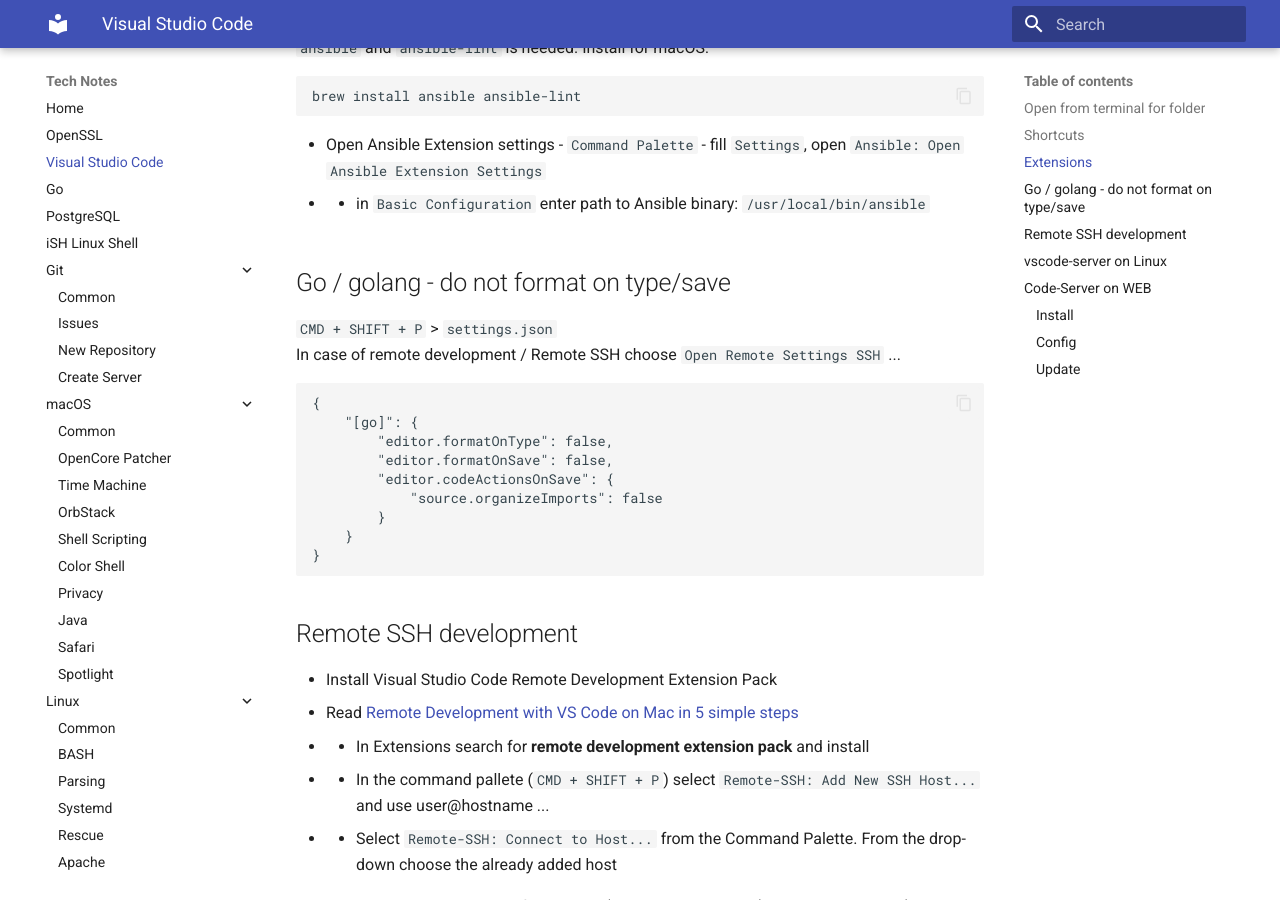
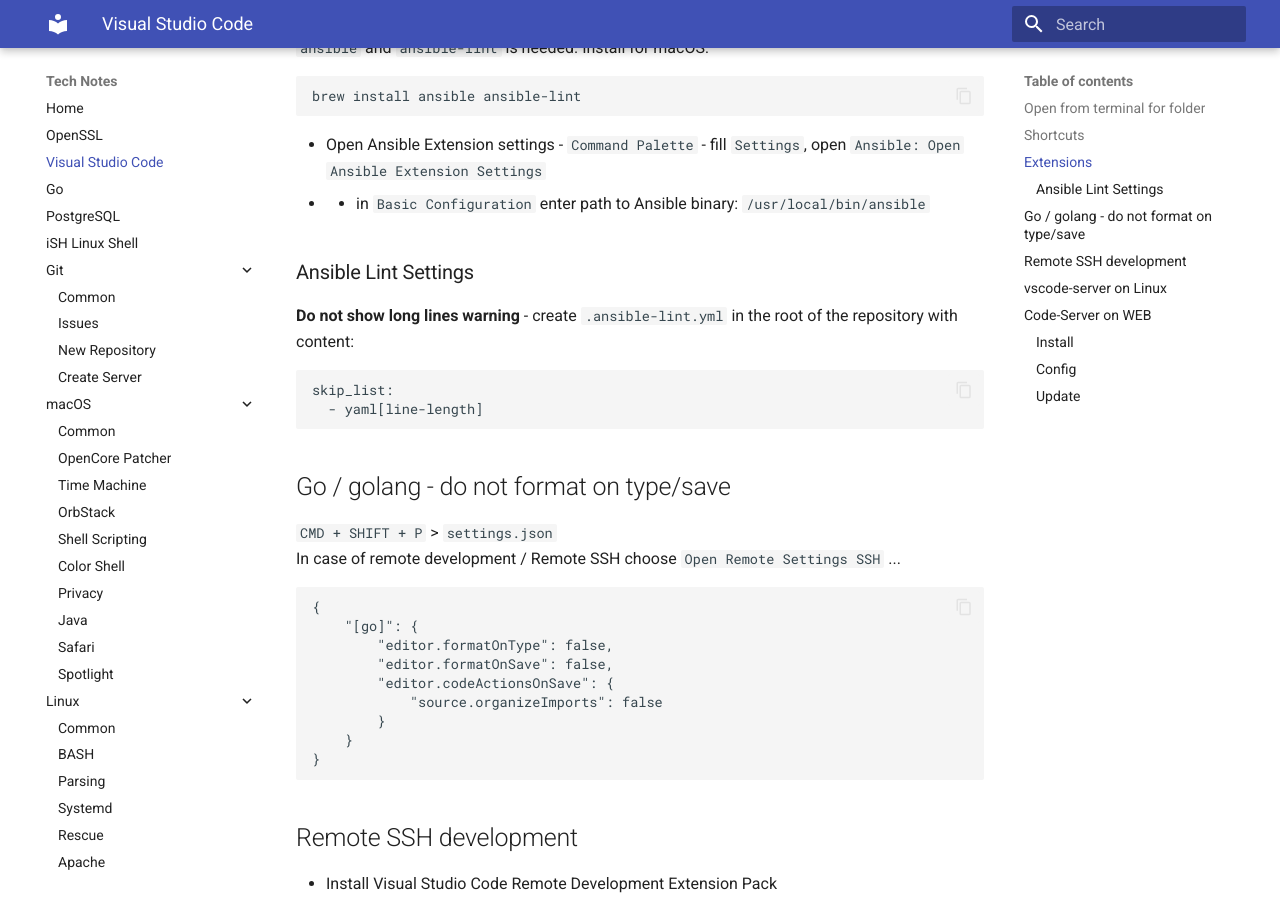
Before and after one commit to jorycz/technotes, an MkDocs documentation site: the page built from docs/VSCode/VSCode.md, in a window 1280 px wide and 900 px high, scrolled down 1301 px. Built offline with MkDocs 1.6.1 and Material for MkDocs 9.7.7, drawn with Linux system fonts in a browser that asks for light colours.

Commit message:
Ansible Lint settings - ignore long lines.

```diff
--- a/docs/VSCode/VSCode.md
+++ b/docs/VSCode/VSCode.md
@@ -43,6 +43,13 @@
 
 * Open Ansible Extension settings - `Command Palette` - fill `Settings`, open `Ansible: Open Ansible Extension Settings`
 * * in `Basic Configuration` enter path to Ansible binary: `/usr/local/bin/ansible`
+
+### Ansible Lint Settings
+
+**Do not show long lines warning** - create `.ansible-lint.yml` in the root of the repository with content:
+
+    skip_list:
+      - yaml[line-length]
 
 ## Go / golang - do not format on type/save
 
```
